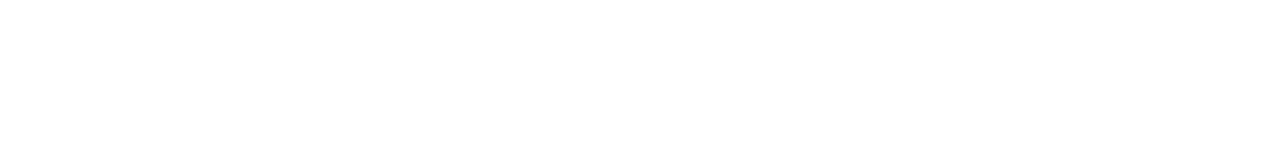
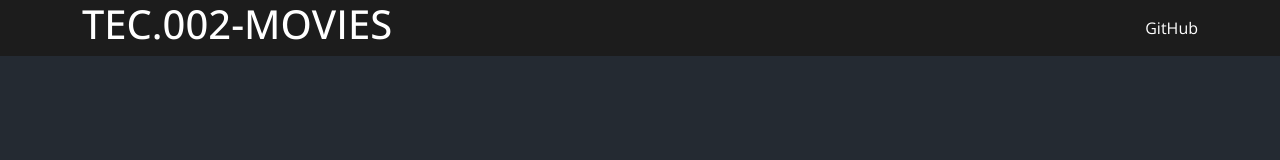
Before and after one commit to Jones2451/html_css, a plain HTML site: page index.html in a window 1280 px wide. Drawn offline with nearby package versions, Linux system fonts and the light colour scheme; a web font is replaced by a local one.

Commit message:
html_css2.0

```diff
--- a/css/styles.css
+++ b/css/styles.css
@@ -0,0 +1,28 @@
+@import url('https://fonts.googleapis.com/css2?family=Open+Sans:ital,wght@0,300..800;1,300..800&family=Playwrite+GB+S:ital,wght@0,100..400;1,100..400&display=swap');
+
+
+* {
+    font-family: 'Open Sans', sans-serif;
+    box-sizing: border-box;
+}
+
+html,
+body {
+    background-color: #242a32;
+}
+
+header {
+    background-color: #1c1c1c;
+    color: #fff;
+}
+
+a {
+    text-decoration: none;
+    color: unset;
+}
+
+nav {
+  display: flex;
+  align-items: center;
+  justify-content: space-between;
+}
--- a/index.html
+++ b/index.html
@@ -1,9 +1,16 @@
 <!DOCTYPE html>
 <html lang="en">
 <head>
+    <link href="https://cdn.jsdelivr.net/npm/bootstrap@5.3.3/dist/css/bootstrap.min.css" rel="stylesheet" integrity="sha384-QWTKZyjpPEjISv5WaRU9OFeRpok6YctnYmDr5pNlyT2bRjXh0JMhjY6hW+ALEwIH" crossorigin="anonymous">
+    <link rel="stylesheet" href="css/styles.css">
     <title>TEC.206.002</title>
 </head>
 <body>
-
+    <header>
+        <nav class="container">
+            <h1>TEC.002-MOVIES</h1>
+            <a href="https://github.com/Jones2451">GitHub</a>
+        </nav>
+    </header>
 </body>
 </html>
```
